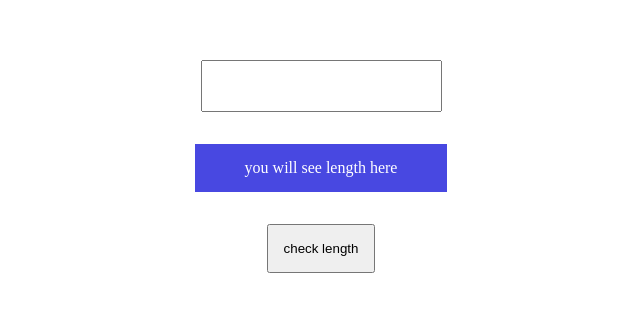
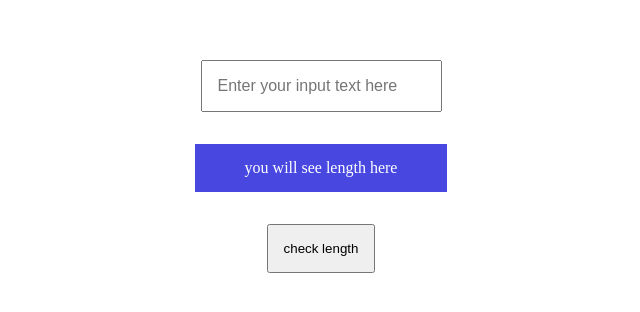
Before and after one commit to Aravind104/word-length-app, a plain HTML site: page index.html in a window 1280 px wide. Shown: the part 234-546 px from the top of the page, without its empty margins (319-959 px from the left). Drawn offline with Linux system fonts and the light colour scheme.

Commit message:
Add placeholder

```diff
--- a/index.html
+++ b/index.html
@@ -10,7 +10,7 @@
 </head>
 <body>
     <div>
-        <input type="text" value="" class="inputText">
+        <input type="text" value="" class="inputText" placeholder="Enter your input text here">
     </div>
     <div>
         <p class="showLength">you will see length here</p>
```
